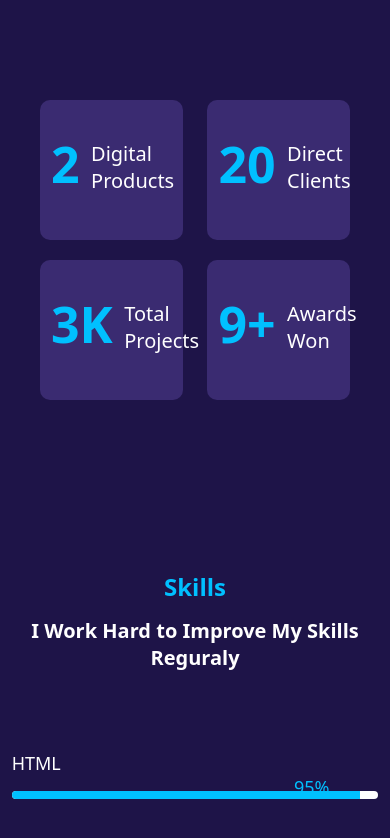
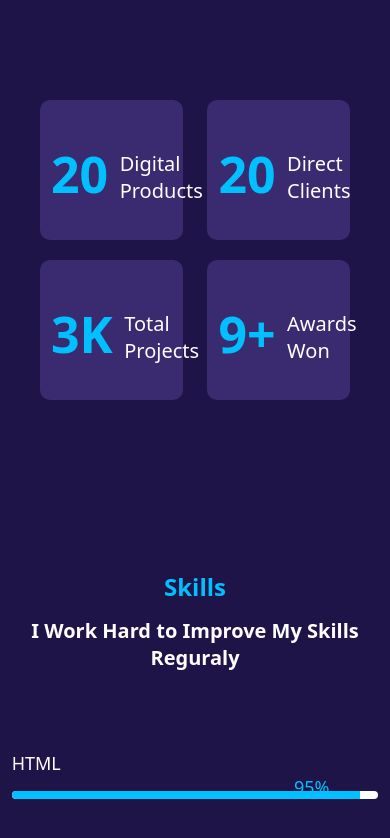
Before and after one commit to alainmigabo/klab-assignment, a plain HTML site: page index.html in a window 390 px wide. Shown: the part 3260-4098 px from the top of the page. Drawn offline with nearby package versions, Linux system fonts and the light colour scheme.

Commit message:
commit including responsive services

```diff
--- a/index.html
+++ b/index.html
@@ -158,7 +158,7 @@
         <div class="closingabout">
             <div class="closingaboutboxes">
                 <div class="nums">
-                    2
+                    20
                 </div>
                 <div class="words">
                     Digital Products
@@ -197,7 +197,7 @@
         </div>
         <div class="languagesbox">
             <div class="leftlanguages">
-                <div class="languagebox" style="margin-top: 80px;">
+                <div class="languagebox">
                     <div class="innerlanguagescontainerleft">
                         <div class="languagename">
                             HTML
--- a/style.css
+++ b/style.css
@@ -376,11 +376,15 @@ main{
     width: 50%;
     display: flex;
     flex-direction: column;
+    margin-top: 80px;
 }
 .rightlanguages{
     border: none;
     height: fit-content;
     width: 50%;
+    display: flex;
+    flex-direction: column;
+    margin-top: 80px;
 }
 .languagebox{
     border: none;
@@ -1244,6 +1248,7 @@ form ::placeholder{
         width: 100%;
         display: flex;
         flex-direction: column;
+        margin-top: 80px;
     }
     .rightlanguages{
         border: none;
@@ -1251,6 +1256,7 @@ form ::placeholder{
         width: 100%;
         display: flex;
         flex-direction: column;
+        margin-top: 0px;
     }
     .languagebox{
         border: none;
@@ -1294,11 +1300,25 @@ form ::placeholder{
         margin-left: 3%;
     }
     .nums{
+        border: none;
+        height: fit-content;
+        width: fit-content;
         font-size: 50px;
-        margin-top: 30px;
+        font-weight: 700;
+        color: #00C0FF;
+        margin-top: 40px;
+        float: left;
+        margin-left: 8%;
     }
     .words{
-        margin-top: 40px;
+        border: none;
+        height: 80px;
+        width: 40%;
         font-size: 20px;
+        font-weight: 500;
+        color: white;
+        float: left;
+        margin-top: 50px;
+        margin-left: 8%;
     }
 }
```
